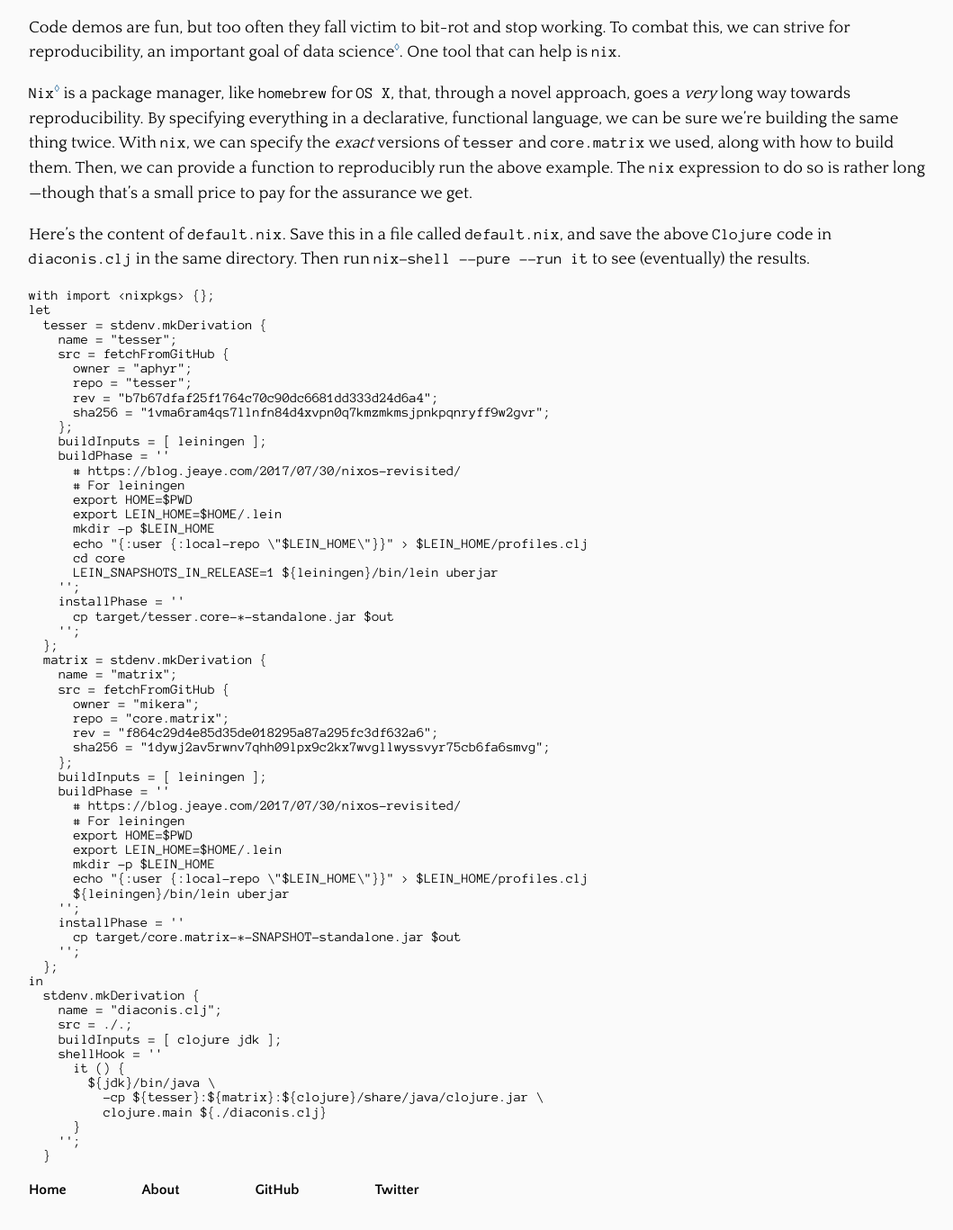
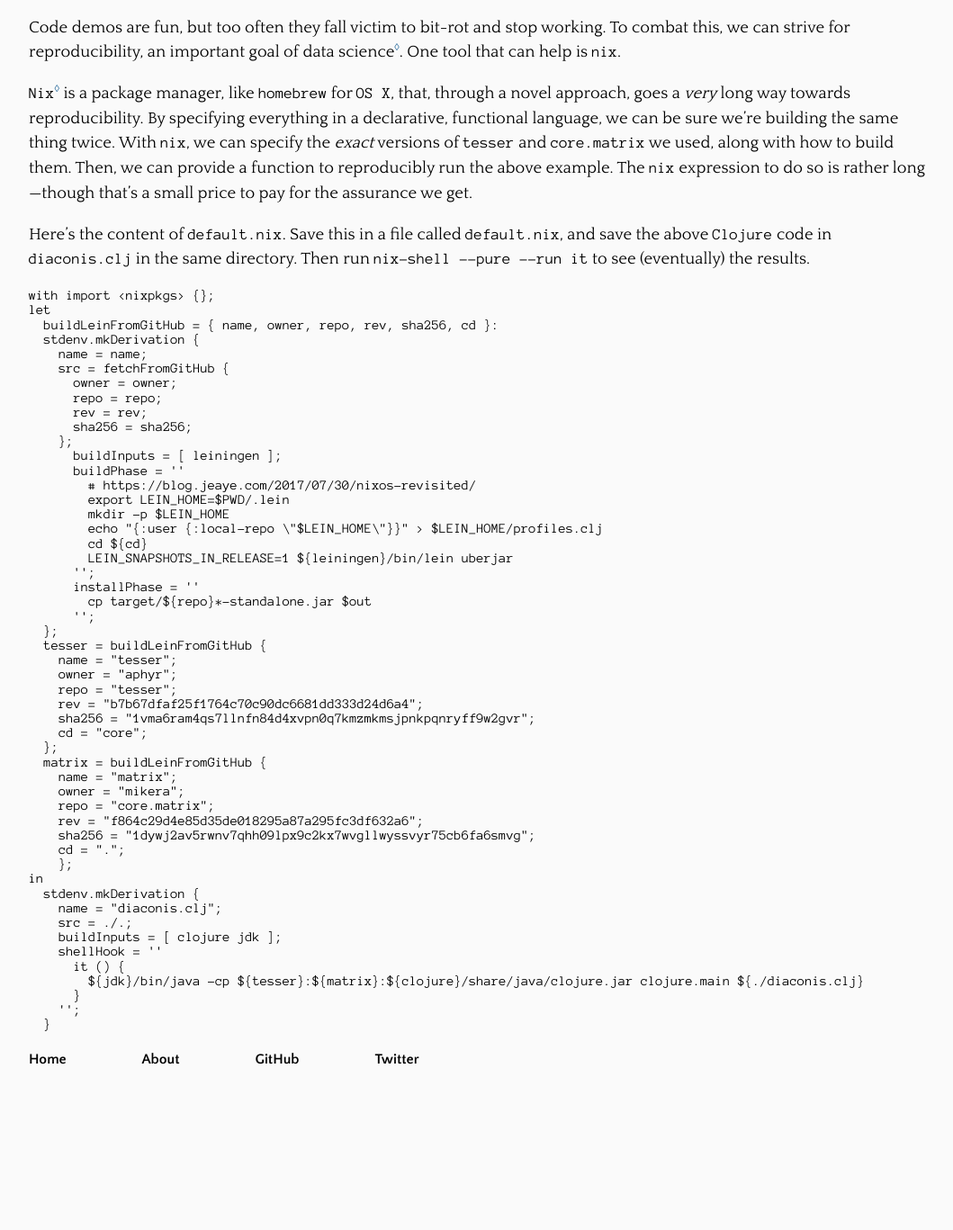
Before and after one commit to genos/genos.github.io, a Jekyll site: the page built from _posts/2017-12-12-ft-clojure-nix.md, in a window 1280 px wide and 1400 px high, scrolled down 1340 px. Shown: the top 1367 px of the window at 90% size, without its empty margins (160-1219 px from the left). Built offline with Jekyll 4.4.1, drawn with Linux system fonts in a browser that asks for light colours; some web fonts are replaced; after the commit the page ends 2595 px from its top, so only the background shows below that.

Commit message:
simplfied nix

````diff
--- a/_posts/2017-12-12-ft-clojure-nix.md
+++ b/_posts/2017-12-12-ft-clojure-nix.md
@@ -100,51 +100,44 @@ Then run `nix-shell --pure --run it` to see (eventually) the results.
 ```nix
 with import <nixpkgs> {};
 let
-  tesser = stdenv.mkDerivation {
+  buildLeinFromGitHub = { name, owner, repo, rev, sha256, cd }:
+  stdenv.mkDerivation {
+    name = name;
+    src = fetchFromGitHub {
+      owner = owner;
+      repo = repo;
+      rev = rev;
+      sha256 = sha256;
+    };
+      buildInputs = [ leiningen ];
+      buildPhase = ''
+        # https://blog.jeaye.com/2017/07/30/nixos-revisited/
+        export LEIN_HOME=$PWD/.lein
+        mkdir -p $LEIN_HOME
+        echo "{:user {:local-repo \"$LEIN_HOME\"}}" > $LEIN_HOME/profiles.clj
+        cd ${cd}
+        LEIN_SNAPSHOTS_IN_RELEASE=1 ${leiningen}/bin/lein uberjar
+      '';
+      installPhase = ''
+        cp target/${repo}*-standalone.jar $out
+      '';
+  };
+  tesser = buildLeinFromGitHub {
     name = "tesser";
-    src = fetchFromGitHub {
-      owner = "aphyr";
-      repo = "tesser";
-      rev = "b7b67dfaf25f1764c70c90dc6681dd333d24d6a4";
-      sha256 = "1vma6ram4qs7llnfn84d4xvpn0q7kmzmkmsjpnkpqnryff9w2gvr";
+    owner = "aphyr";
+    repo = "tesser";
+    rev = "b7b67dfaf25f1764c70c90dc6681dd333d24d6a4";
+    sha256 = "1vma6ram4qs7llnfn84d4xvpn0q7kmzmkmsjpnkpqnryff9w2gvr";
+    cd = "core";
+  };
+  matrix = buildLeinFromGitHub {
+    name = "matrix";
+    owner = "mikera";
+    repo = "core.matrix";
+    rev = "f864c29d4e85d35de018295a87a295fc3df632a6";
+    sha256 = "1dywj2av5rwnv7qhh09lpx9c2kx7wvgllwyssvyr75cb6fa6smvg";
+    cd = ".";
     };
-    buildInputs = [ leiningen ];
-    buildPhase = ''
-      # https://blog.jeaye.com/2017/07/30/nixos-revisited/
-      # For leiningen
-      export HOME=$PWD
-      export LEIN_HOME=$HOME/.lein
-      mkdir -p $LEIN_HOME
-      echo "{:user {:local-repo \"$LEIN_HOME\"}}" > $LEIN_HOME/profiles.clj
-      cd core
-      LEIN_SNAPSHOTS_IN_RELEASE=1 ${leiningen}/bin/lein uberjar
-    '';
-    installPhase = ''
-      cp target/tesser.core-*-standalone.jar $out
-    '';
-  };
-  matrix = stdenv.mkDerivation {
-    name = "matrix";
-    src = fetchFromGitHub {
-      owner = "mikera";
-      repo = "core.matrix";
-      rev = "f864c29d4e85d35de018295a87a295fc3df632a6";
-      sha256 = "1dywj2av5rwnv7qhh09lpx9c2kx7wvgllwyssvyr75cb6fa6smvg";
-    };
-    buildInputs = [ leiningen ];
-    buildPhase = ''
-      # https://blog.jeaye.com/2017/07/30/nixos-revisited/
-      # For leiningen
-      export HOME=$PWD
-      export LEIN_HOME=$HOME/.lein
-      mkdir -p $LEIN_HOME
-      echo "{:user {:local-repo \"$LEIN_HOME\"}}" > $LEIN_HOME/profiles.clj
-      ${leiningen}/bin/lein uberjar
-    '';
-    installPhase = ''
-      cp target/core.matrix-*-SNAPSHOT-standalone.jar $out
-    '';
-  };
 in
   stdenv.mkDerivation {
     name = "diaconis.clj";
@@ -152,9 +145,7 @@ in
     buildInputs = [ clojure jdk ];
     shellHook = ''
       it () {
-        ${jdk}/bin/java \
-          -cp ${tesser}:${matrix}:${clojure}/share/java/clojure.jar \
-          clojure.main ${./diaconis.clj}
+        ${jdk}/bin/java -cp ${tesser}:${matrix}:${clojure}/share/java/clojure.jar clojure.main ${./diaconis.clj}
       }
     '';
   }
````
